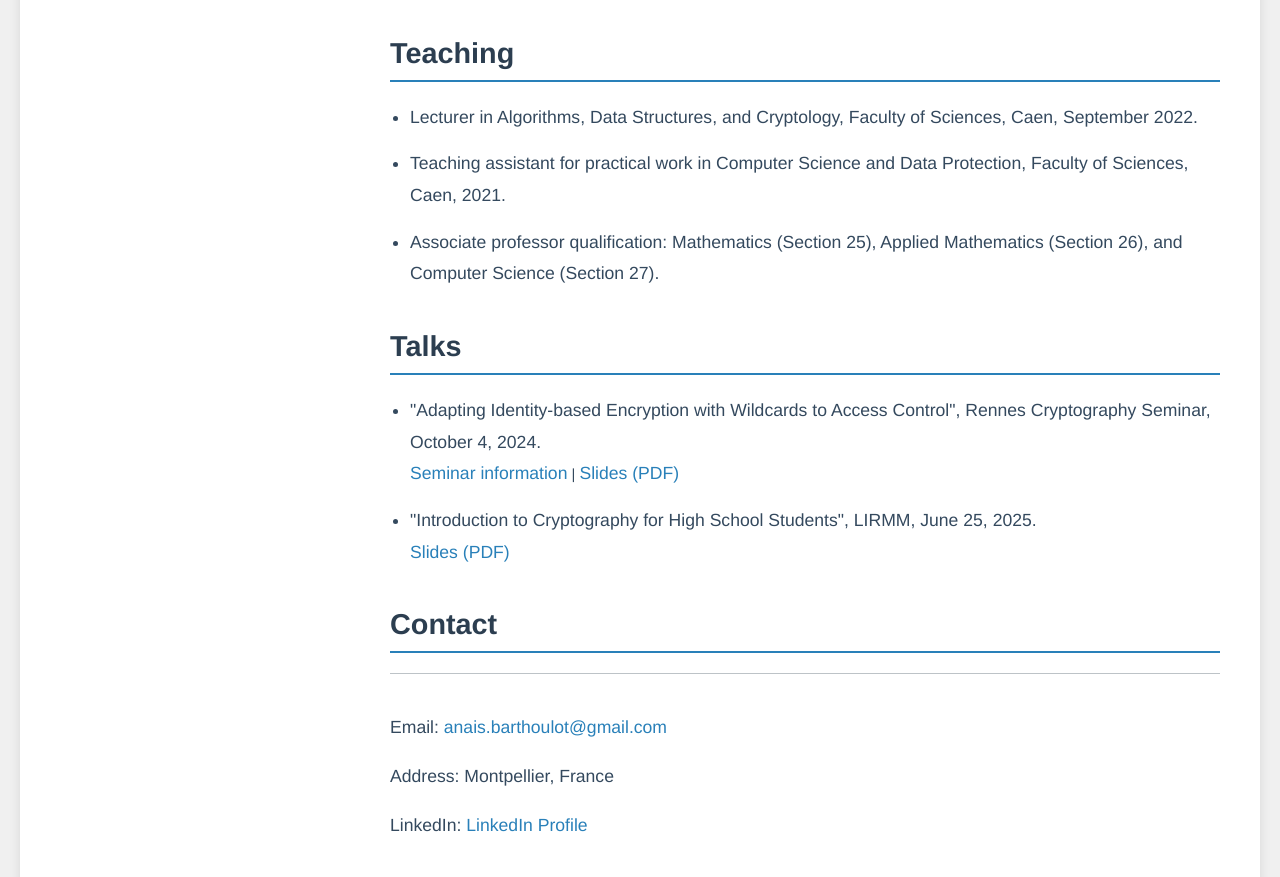
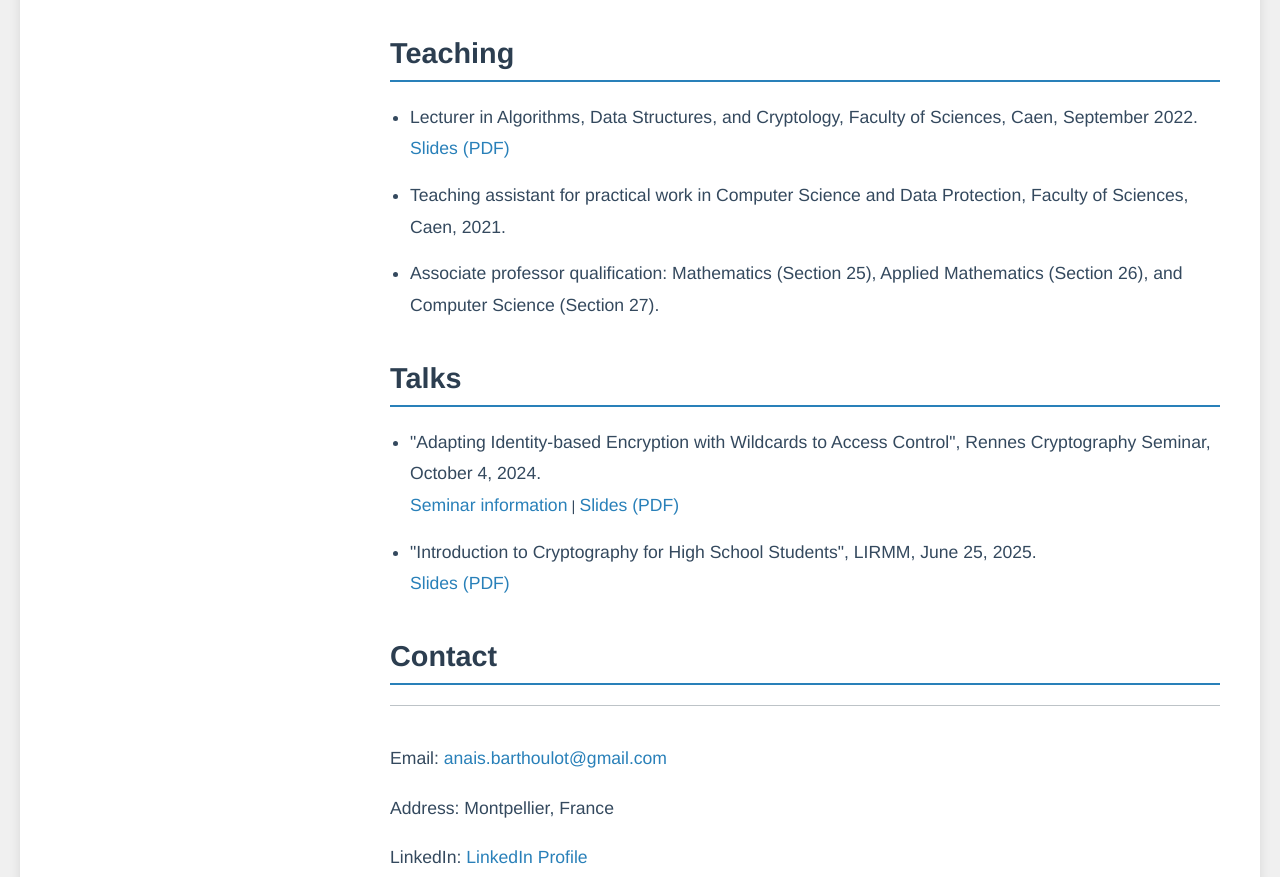
Before and after one commit to anaisbarthoulot/anaisbarthoulot.github.io, a plain HTML site: page index.html in a window 1280 px wide. Shown: the part 806-1683 px from the top of the page. Drawn offline with Linux system fonts and the light colour scheme.

Commit message:
Update index.html

```diff
--- a/index.html
+++ b/index.html
@@ -177,7 +177,7 @@
             <div class="section" id="enseignement">
                 <h2>Teaching</h2>
                 <ul>
-                    <li>Lecturer in Algorithms, Data Structures, and Cryptology, Faculty of Sciences, Caen, September 2022.</li>
+                    <li>Lecturer in Algorithms, Data Structures, and Cryptology, Faculty of Sciences, Caen, September 2022. <a href="Crypto 2022-2023.pdf" target="_blank">Slides (PDF)</a></li>
                     <li>Teaching assistant for practical work in Computer Science and Data Protection, Faculty of Sciences, Caen, 2021.</li>
                     <li>Associate professor qualification: Mathematics (Section 25), Applied Mathematics (Section 26), and Computer Science (Section 27).</li>
                 </ul>
```
